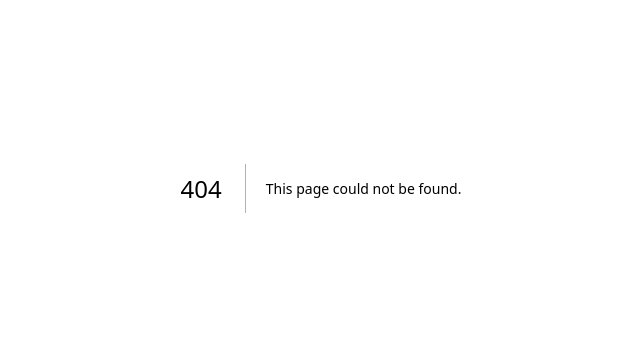
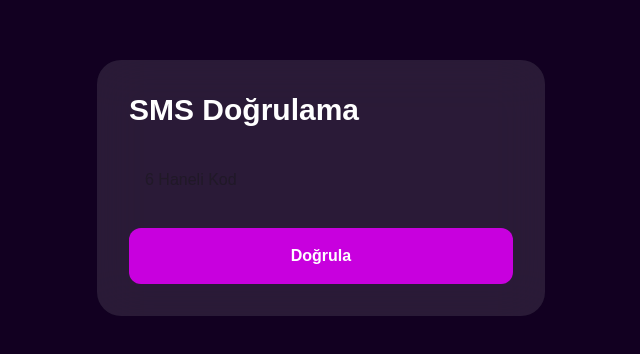
Before and after one commit to feryts/eylive1, a Next.js app: page /otp in a window 1280 px wide. Before the commit this address had no page. Shown: the part 212-566 px from the top of the page, without its empty margins (319-959 px from the left). Built offline with nearby package versions, Linux system fonts and the light colour scheme.

Commit message:
Create OTP screen

```diff
--- /dev/null
+++ b/app/otp/page.tsx
@@ -0,0 +1,20 @@
+export default function OtpPage() {
+  return (
+    <main className="min-h-screen bg-[#120021] flex items-center justify-center">
+      <div className="w-full max-w-md p-8 rounded-3xl bg-white/10 backdrop-blur-xl">
+        <h1 className="text-white text-3xl font-bold mb-6">
+          SMS Doğrulama
+        </h1>
+
+        <input
+          className="w-full rounded-xl p-4"
+          placeholder="6 Haneli Kod"
+        />
+
+        <button className="mt-5 w-full rounded-xl bg-fuchsia-600 py-4 text-white font-bold">
+          Doğrula
+        </button>
+      </div>
+    </main>
+  );
+}
--- /dev/null
+++ b/lib/supabase.ts
@@ -0,0 +1,9 @@
+import { createClient } from "@supabase/supabase-js";
+
+const supabaseUrl = process.env.NEXT_PUBLIC_SUPABASE_URL!;
+const supabaseAnonKey = process.env.NEXT_PUBLIC_SUPABASE_ANON_KEY!;
+
+export const supabase = createClient(
+  supabaseUrl,
+  supabaseAnonKey
+);
--- /dev/null
+++ b/services/auth/login.ts
@@ -0,0 +1,7 @@
+import { supabase } from "@/lib/supabase";
+
+export async function sendOtp(phone: string) {
+  return await supabase.auth.signInWithOtp({
+    phone,
+  });
+}
```
